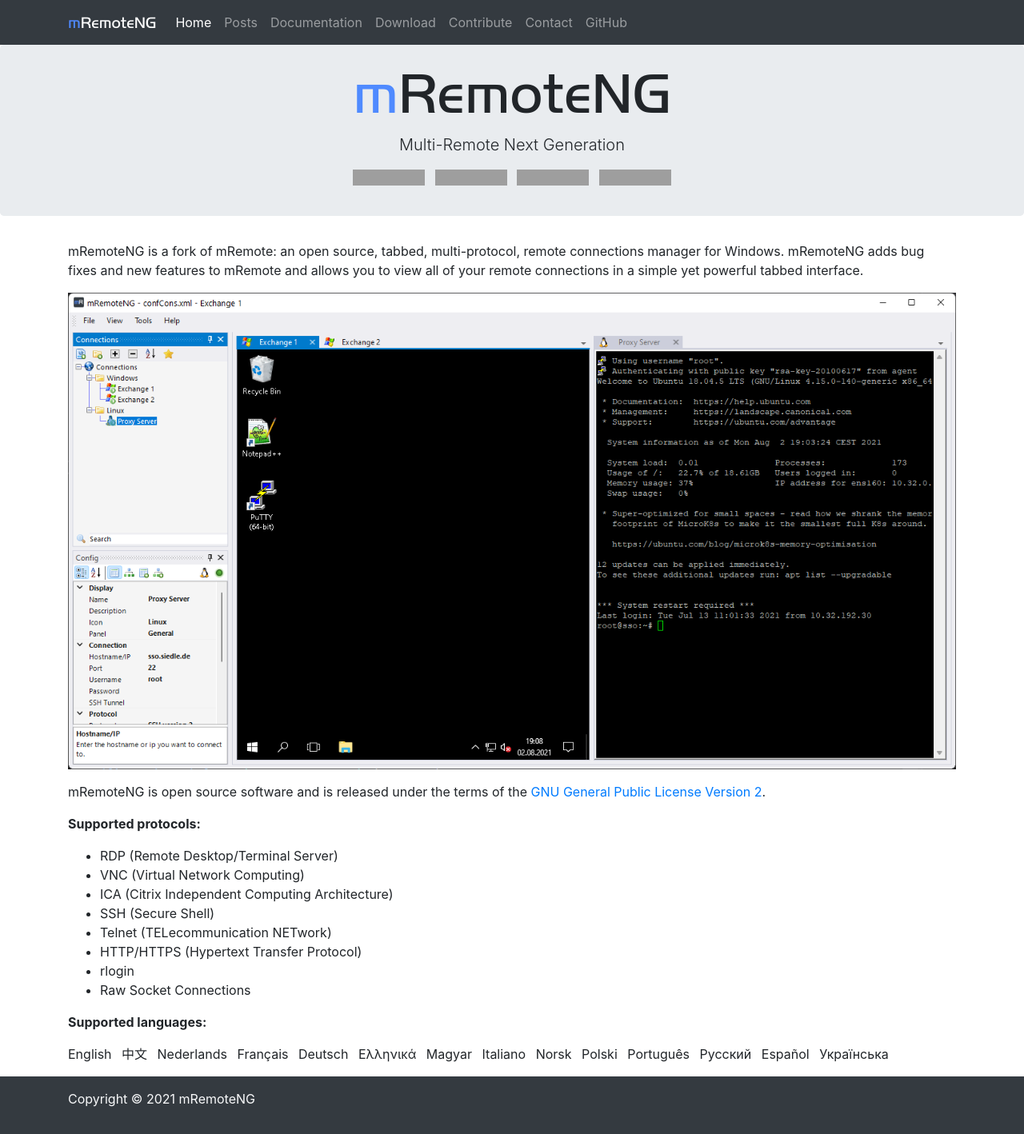
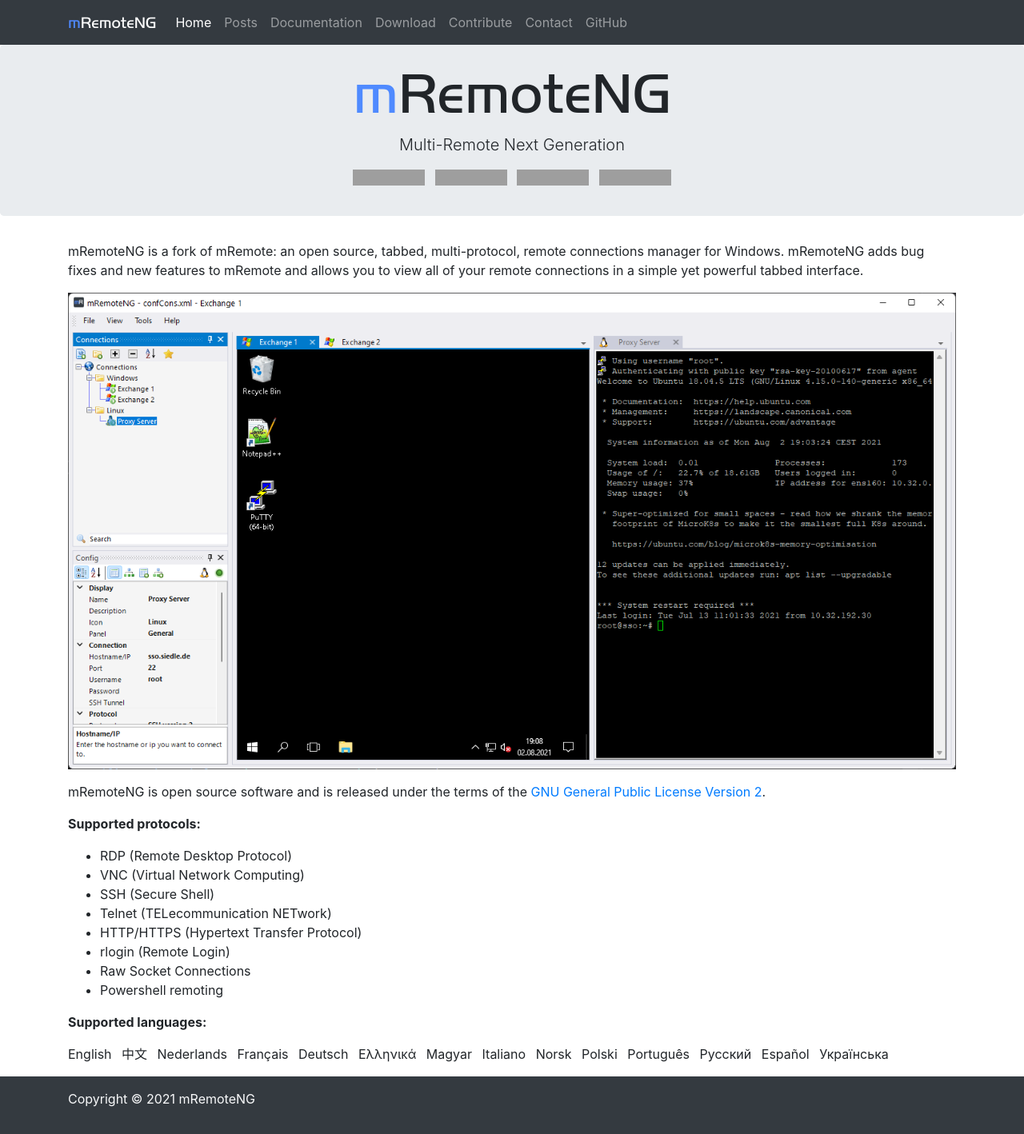
Before and after one commit to mRemoteNG/mRemoteNG.github.io, a Jekyll site: the page built from index.md, in a window 1280 px wide. Shown: the whole page at 80% size. Built offline with Jekyll 4.4.1, drawn with Linux system fonts in a browser that asks for light colours; grey boxes are pictures that could not be loaded.

Commit message:
updated list of supported protocols

```diff
--- a/index.md
+++ b/index.md
@@ -10,14 +10,14 @@
 
 **Supported protocols:**
 
-* RDP (Remote Desktop/Terminal Server)
+* RDP (Remote Desktop Protocol)
 * VNC (Virtual Network Computing)
-* ICA (Citrix Independent Computing Architecture)
 * SSH (Secure Shell)
 * Telnet (TELecommunication NETwork)
 * HTTP/HTTPS (Hypertext Transfer Protocol)
-* rlogin
+* rlogin (Remote Login)
 * Raw Socket Connections
+* Powershell remoting
 
 **Supported languages:**
 <ul class='list-inline'>
```
